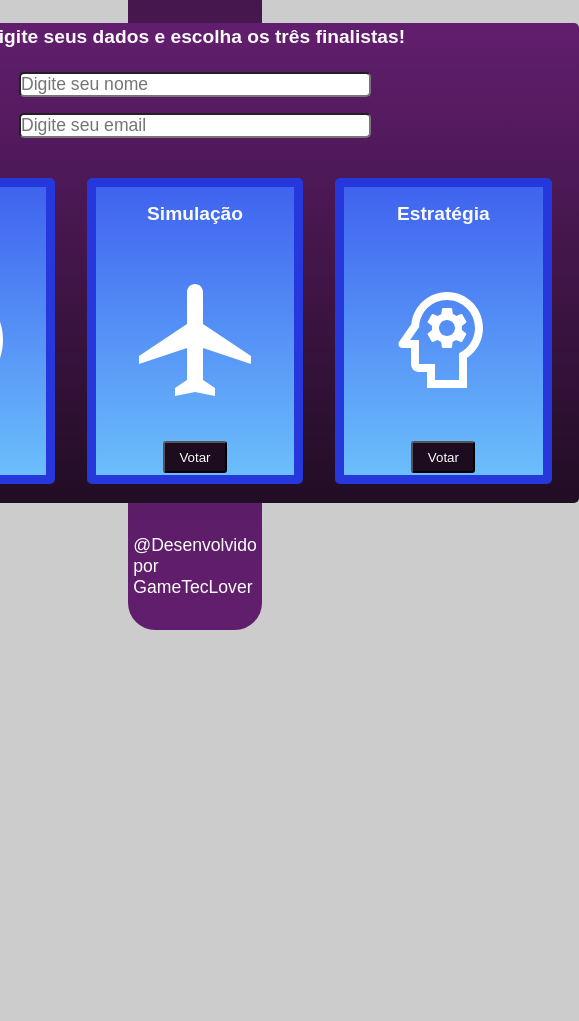
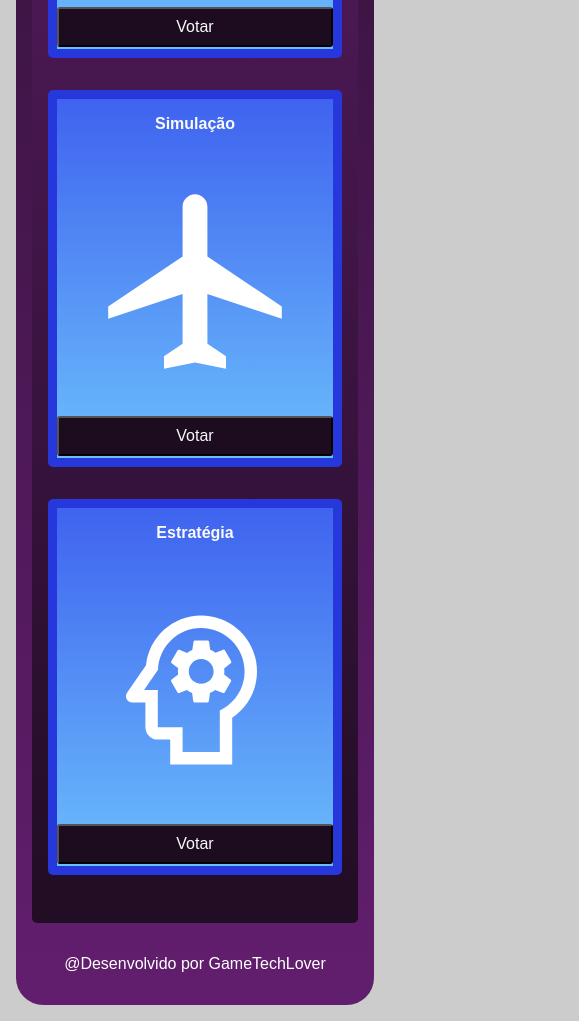
Before and after one commit to gato1706/enquete, a plain HTML site: page index.html in a window 390 px wide. Shown: the part 844-1865 px from the top of the page, 579 px wide, since content can reach past the window. Before the commit the page ends 1530 px from the top, so only its background shows below. Drawn offline with Linux system fonts and the light colour scheme.

Commit message:
closes #7 desenvolver a responsividade

```diff
--- a/index.html
+++ b/index.html
@@ -3,7 +3,7 @@
   <head>
     <meta charset="UTF-8" />
     <meta name="viewport" content="width=device-width, initial-scale=1.0" />
-    <title>enquete</title>
+    <title>Enquete - Game Lovers</title>
     <link rel="stylesheet" href="style.css" />
   </head>
   <body>
@@ -52,7 +52,7 @@
         </div>
       </div>
 
-      <p>@Desenvolvido por GameTecLover</p>
+      <p>@Desenvolvido por GameTechLover</p>
     </div>
   </body>
 </html>
--- a/style.css
+++ b/style.css
@@ -11,7 +11,6 @@ body {
 
 .container {
   background: linear-gradient(to bottom, #210d24, #621e6e);
-  color: white;
   margin: 1.2rem 8rem 3.5rem;
   border-radius: 1.7rem;
   padding: 1rem;
@@ -19,8 +18,7 @@ body {
   flex-direction: column;
   align-items: center;
   justify-content: center;
-
-
+  color: white;
 }
 
 .container h1 {
@@ -45,15 +43,15 @@ body {
 .topics {
   background: linear-gradient(to bottom, #621e6e, #210d24);
   color: #fafafa;
+  padding: 1rem;
   margin: 1rem;
-  padding: 0.8rem;
   border-radius: 5px;
   display: flex;
   flex-direction: column;
   align-items: center;
   justify-content: center;
-  height: 30rem;
-  width: 48rem;
+  height: 15%;
+  width: 88%;
 }
 
 .topics p {
@@ -63,9 +61,9 @@ body {
 }
 
 .topics input {
-  width: 22rem;
+  width: 50%;
   margin: 0.5rem;
-  font-size: 1.1rem;
+  font-size: 1.4rem;
   border-radius: 5px;
 }
 
@@ -74,6 +72,8 @@ body {
   flex-direction: row;
   margin: 1rem;
   border-radius: 5px;
+  width: 100%;
+  justify-content: center;
 }
 
 .topics-image img {
@@ -103,3 +103,61 @@ button {
   height: 2rem;
   cursor: pointer;
 }
+
+
+@media (max-width: 768px) {
+  .container {
+    margin: 1rem;
+    padding: 1rem;
+  }
+
+  .topics {
+    width: 100%;
+    padding: 1rem;
+  }
+
+  .topics input {
+    width: 90%;
+    font-size: 1.1rem;
+  }
+
+  .topics-image {
+    flex-direction: column;
+    align-items: center;
+  }
+
+  .topics-image img {
+    margin: 0.5rem 0;
+    width: 90%;
+  }
+
+  .image-soccer,
+  .image-airport,
+  .image-psy {
+    width: 100%;
+  }
+
+  button {
+    width: 100%;
+    height: 2.5rem;
+    font-size: 1rem;
+  }
+}
+
+
+@media (max-width: 480px) {
+  .container h1 {
+    font-size: 1.5rem;
+    text-align: center;
+  }
+
+  .container p,
+  .topics p {
+    font-size: 1rem;
+    text-align: center;
+  }
+
+  .topics input {
+    font-size: 1rem;
+  }
+}
```
